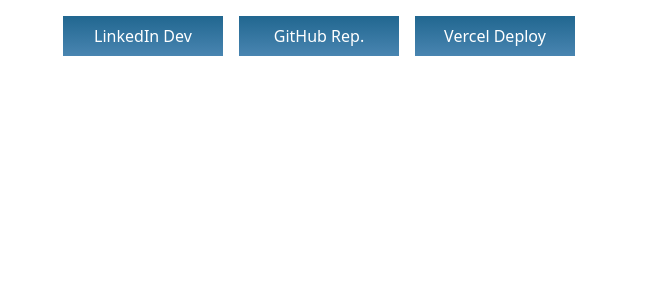
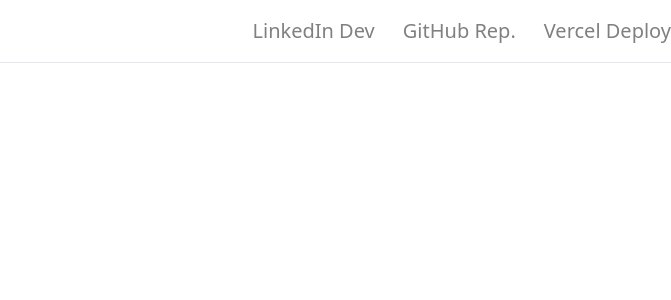
Before and after one commit to ChristianDev123/Pessoal_VueJS_Cryptocoins-Dacxi, a Vue app: page / in a window 1280 px wide. Shown: the top 300 px of the page, without its empty margins (609-1280 px from the left). Built offline with nearby package versions, Linux system fonts and the light colour scheme.

Commit message:
Change figma - ready Header

```diff
--- a/src/App.vue
+++ b/src/App.vue
@@ -9,6 +9,12 @@
   </main>
 
 </template>
+<style>
+  :root{
+    --primary:#216190;
+    --line-detail:rgba(33,97,144,0.75);
+  }
+</style>
 <script>
   import Header from './components/HeaderBox/HeaderBox.vue';
   import './assets/tailwind.css';
--- a/src/components/HeaderBox/HeaderBox.vue
+++ b/src/components/HeaderBox/HeaderBox.vue
@@ -1,39 +1,46 @@
 <template>
-    <section >
+    <section class="
+        flex
+        flex-row
+        justify-end
+        py-4
+        ">
         <div class="
-        flex
-        flex-col
-        justify-end
-        sm:flex-row
-        gap-4
-        px-24
-        py-4
-
+            flex
+            flex-wrap
+            gap-7
         ">
             <a href="" >
-                <ButtonHeader>
-                    LinkedIn Dev
-                </ButtonHeader>
+                LinkedIn Dev
             </a>
             <a href="">
-                <ButtonHeader>
-                    GitHub Rep.
-                </ButtonHeader>
+                GitHub Rep.
             </a>
             <a href="">
-                <ButtonHeader>
-                    Vercel Deploy
-                </ButtonHeader>
+                Vercel Deploy
             </a>
         </div>
     </section>
+    <hr>
 </template>
+<style scoped>
+    a{
+        color:#808080;
+        font-size:20px;
+        font-weight: 500;
+    }
+    a:hover{
+        color:var(--primary);
+        font-size:22px;
+    }
+    hr{
+        background:var(--line-datail);
+    }
+</style>
 <script>
-import ButtonHeader from '../buttonHeader/buttonHeader.vue'
     export default {
         name:"Header",
         components:{
-            ButtonHeader
         }
     }
 </script>
--- a/src/components/buttonHeader/buttonHeader.vue
+++ /dev/null
@@ -1,18 +0,0 @@
-<template>
-    <button class="btnHeader">
-        <slot></slot>
-    </button>
-</template>
-<style scoped>
-    .btnHeader{
-        background-image:linear-gradient(to top,#4985b1,#216790);
-        width:160px;
-        height:40px;
-        color:white;
-    }
-</style>
-<script>
-export default {
-    name:"ButtonHeader"
-}
-</script>
```
Also changed, not shown: 1 other file (tests, documents, lock files or other folders).
